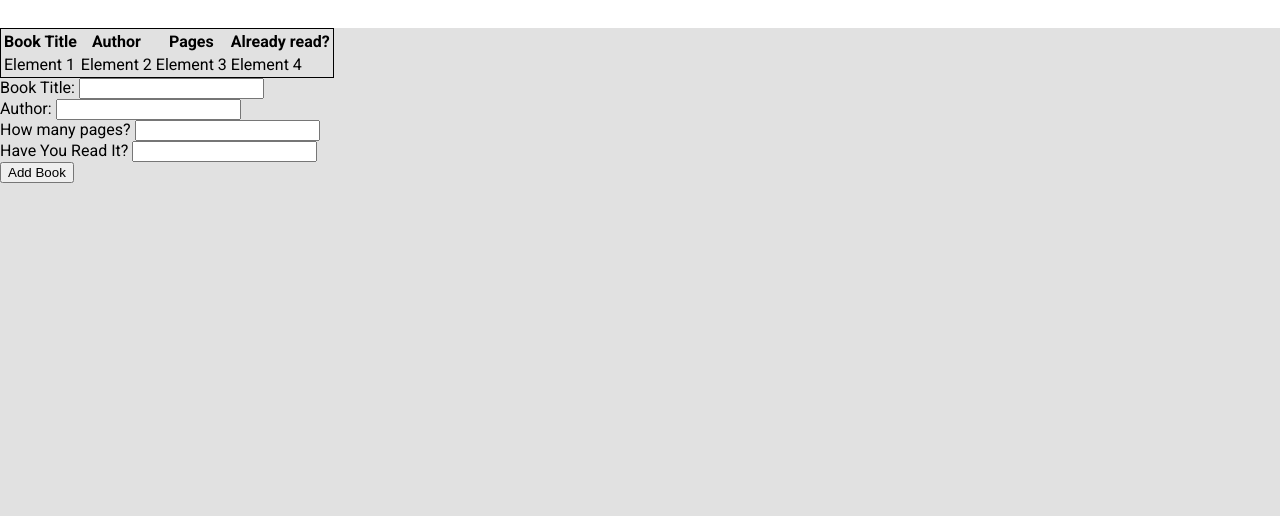
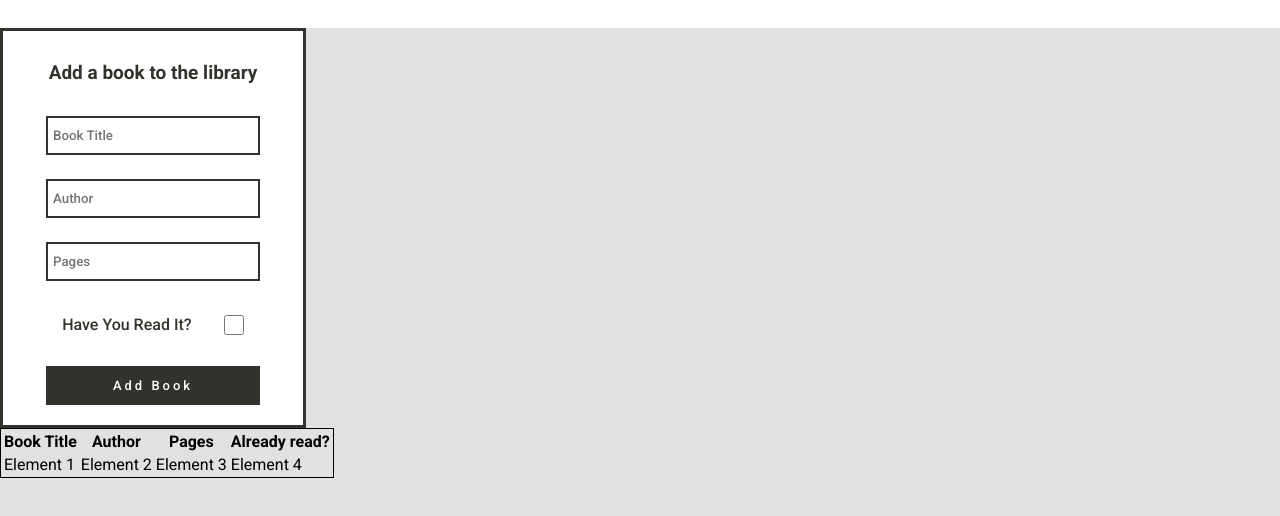
Before and after one commit to osportll/library, a plain HTML site: page index.html in a window 1280 px wide. Both pictures are taken after a click on the button 1189 px from the left and 58 px from the top of the page. Shown: the part 92-608 px from the top of the page. Drawn offline with Linux system fonts and the light colour scheme; files whose address does not match are found by name.

Commit message:
Gave more styling to the modal

```diff
--- a/index.html
+++ b/index.html
@@ -31,6 +31,46 @@
       <div class="main">
         <div class="cards"></div>
       </div>
+
+      <div class="modalContainer">
+        <form method="get" class="bookForm">
+          <h2>Add a book to the library</h2>
+          <div class="fields">
+            <!-- <label for="title">Book Title:</label> -->
+            <input
+              type="text"
+              name="title"
+              class="title"
+              placeholder="Book Title"
+            />
+          </div>
+          <div class="fields">
+            <!-- <label for="author">Author:</label> -->
+            <input
+              type="text"
+              name="author"
+              class="author"
+              placeholder="Author"
+            />
+          </div>
+          <div class="fields">
+            <!-- <label for="pages">How many pages?</label> -->
+            <input type="text" name="pages" class="pages" placeholder="Pages" />
+          </div>
+          <div class="fields checkDiv">
+            <label for="hasReadIt">Have You Read It?</label>
+            <input
+              type="checkbox"
+              name="hasReadIt"
+              class="hasReadIt"
+              id="hasReadIt"
+            />
+          </div>
+          <div class="submitBtn">
+            <input type="submit" value="Add Book" />
+          </div>
+        </form>
+      </div>
     </div>
 
     <table class="bookTable">
@@ -47,31 +87,5 @@
         <td id="hasRead">Element 4</td>
       </tr>
     </table>
-
-    <div class="modalContainer">
-      <div class="newBookModal">
-        <form method="get" class="bookForm">
-          <div class="fields">
-            <label for="title">Book Title:</label>
-            <input type="text" name="title" class="title" />
-          </div>
-          <div class="fields">
-            <label for="author">Author:</label>
-            <input type="text" name="author" class="author" />
-          </div>
-          <div class="fields">
-            <label for="pages">How many pages?</label>
-            <input type="text" name="pages" class="pages" />
-          </div>
-          <div class="fields">
-            <label for="hasReadIt">Have You Read It?</label>
-            <input type="text" name="hasReadIt" class="hasReadIt" />
-          </div>
-          <div class="submitBtn">
-            <input type="submit" value="Add Book" />
-          </div>
-        </form>
-      </div>
-    </div>
   </body>
 </html>
--- a/style.css
+++ b/style.css
@@ -68,5 +68,88 @@ table {
 }
 
 .showModal {
-  display: block;
+  display: inline-block;
+  border: solid 3px #33332d;
+  background-color: #fff;
+  width: 300px;
 }
+
+.bookForm {
+  display: grid;
+  grid-template-rows: 1fr 1fr 1fr 1fr 1fr;
+  row-gap: 20px;
+  align-items: center;
+  justify-content: center;
+  padding: 20px;
+}
+
+.bookForm > h2 {
+  font-size: 19px;
+  text-align: center;
+  margin: 10px 0 10px 0;
+  color: #33332d;
+}
+
+.fields {
+  display: flex;
+  justify-content: center;
+}
+
+.submitBtn {
+  display: flex;
+  align-items: center;
+  justify-content: center;
+}
+
+.submitBtn > input {
+  appearance: none;
+  border: none;
+  background-color: #33332d;
+  width: 214px;
+  height: 39px;
+  padding: 10px;
+  color: #fff;
+  font-family: 'Roboto', sans-serif;
+  font-weight: 500;
+  font-size: 13px;
+  letter-spacing: 3px;
+}
+
+.submitBtn > input:hover {
+  background-color: #272722;
+  cursor: pointer;
+}
+
+.submitBtn > input:active {
+  background-color: #0f0f0d;
+}
+
+input.title,
+input.author,
+input.pages {
+  width: 200px;
+  height: 25px;
+  padding: 5px;
+  font-family: 'Roboto', sans-serif;
+  font-weight: 500;
+  color: #33332d;
+  border: solid 2px #33332d;
+}
+
+.checkDiv {
+  justify-content: space-around;
+  align-items: center;
+  font-weight: 500;
+  font-size: 16px;
+  color: #33332d;
+}
+
+.checkDiv > label {
+  font-family: 'Roboto', sans-serif;
+}
+
+.hasReadIt {
+  height: 20px;
+  width: 20px;
+  margin: 0;
+}
```
